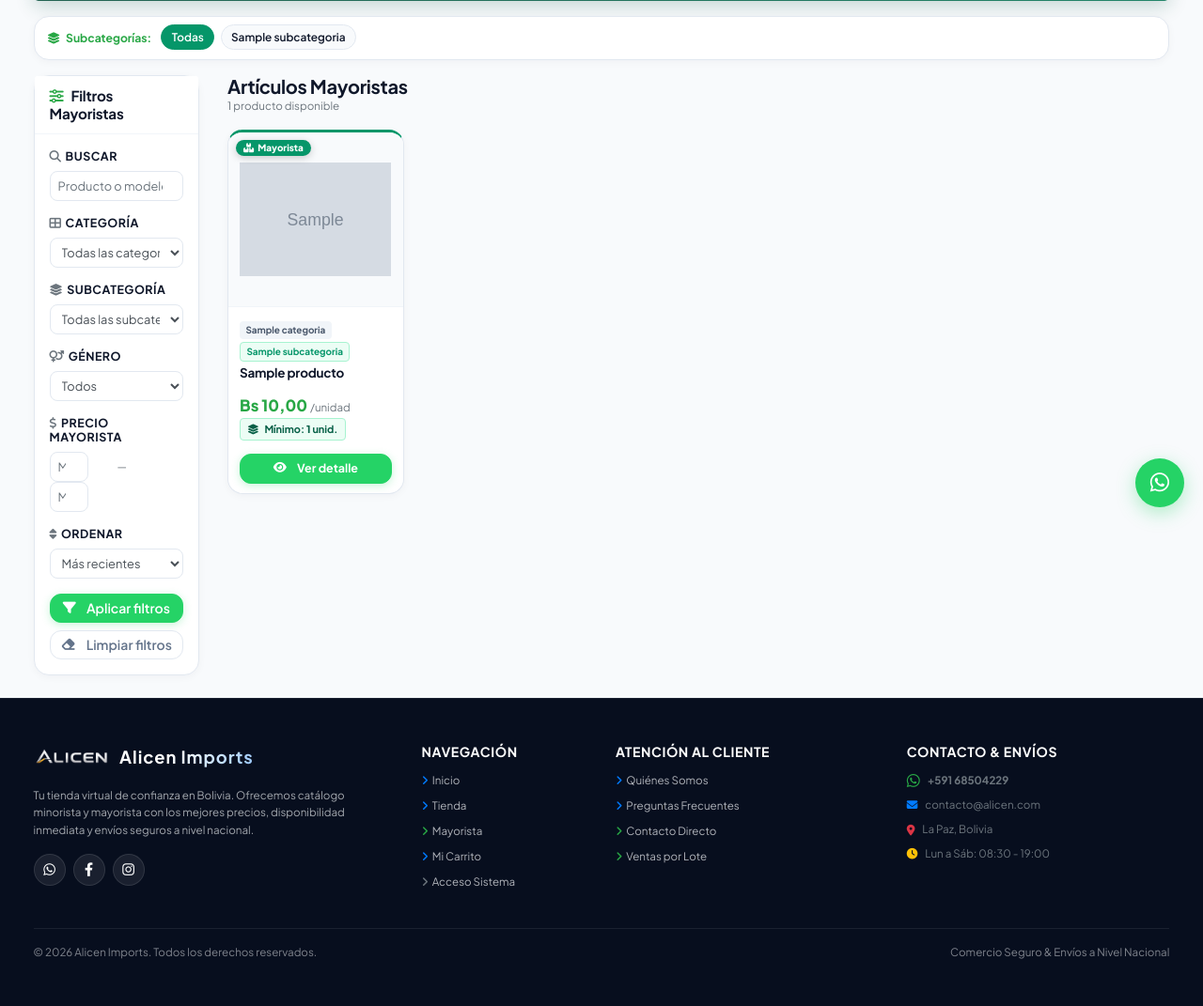
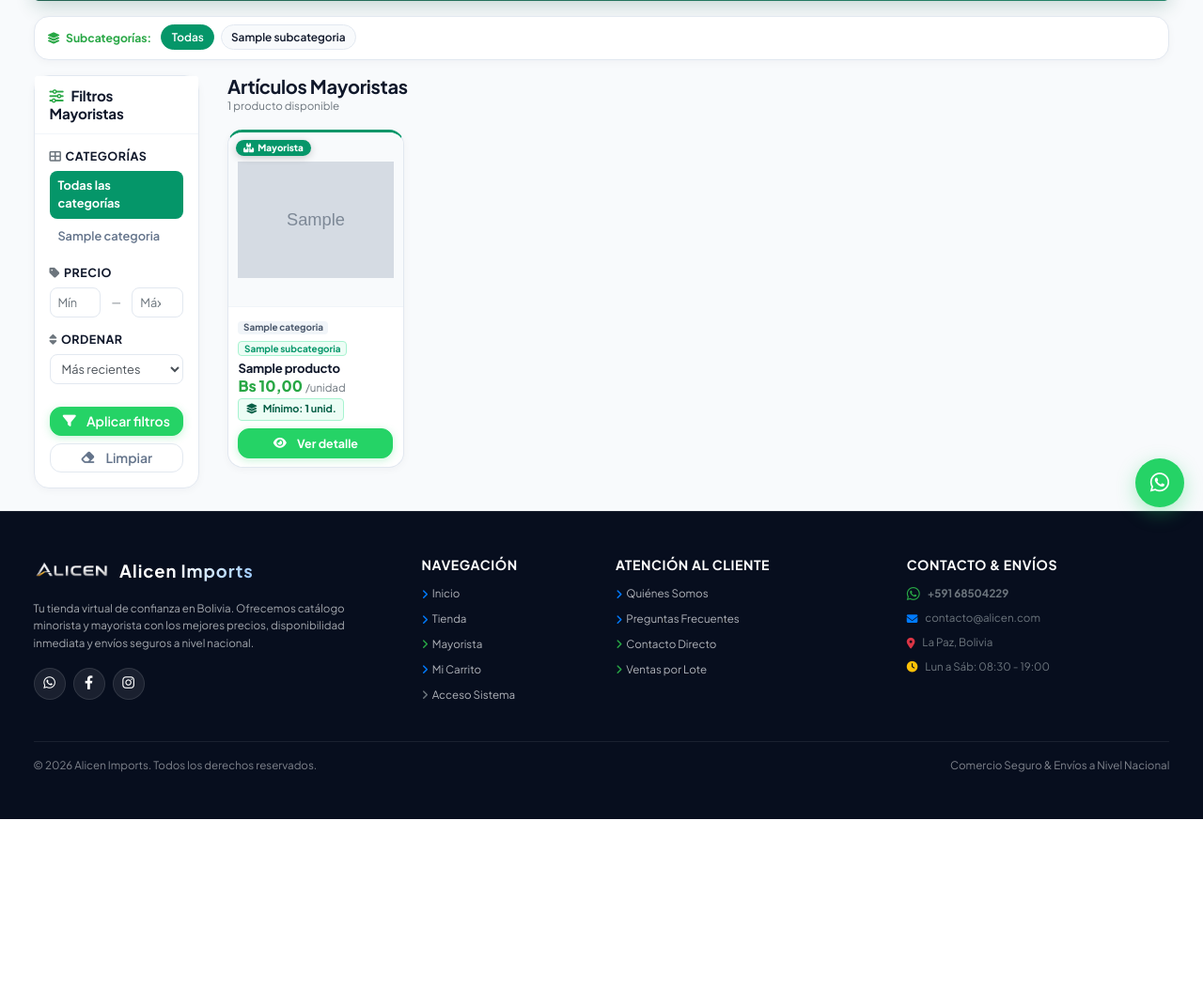
Before and after one commit to Guilder23/Sistema-Alisen, a Django app: page /tienda-mayorista/ in a window 1280 px wide. Shown: the part 236-1307 px from the top of the page at 94% size. After the commit the page ends 1108 px from the top, so only its background shows below. Run offline with Django 5.2, Linux system fonts and the light colour scheme; tables that the repository leaves empty hold one stand-in row (values such as "Sample post"); grey boxes marked "Sample" are stand-in pictures; parts of the project's set-up code (start-up, migrations or seed data) failed here and were passed over; some libraries are stand-ins or nearby versions.

Commit message:
Mejoras en la tienda virtual

```diff
--- a/apps/usuarios/views.py
+++ b/apps/usuarios/views.py
@@ -69,7 +69,6 @@ def tienda(request):
     buscar = request.GET.get('buscar', '').strip()
     categoria_id = request.GET.get('categoria', '').strip()
     subcategoria_id = request.GET.get('subcategoria', '').strip()
-    genero = request.GET.get('genero', '').strip()
     precio_min = request.GET.get('precio_min', '').strip()
     precio_max = request.GET.get('precio_max', '').strip()
     orden = request.GET.get('orden', '').strip()
@@ -88,9 +87,6 @@ def tienda(request):
 
     if subcategoria_id:
         productos = productos.filter(subcategoria_id=subcategoria_id)
-
-    if genero:
-        productos = productos.filter(genero=genero)
 
     subcategorias = Subcategoria.objects.filter(activo=True).select_related('categoria').order_by('categoria__nombre', 'nombre')
     if categoria_id:
@@ -125,8 +121,6 @@ def tienda(request):
         productos = productos.order_by('-fecha_creacion')
 
     categorias = Categoria.objects.filter(activo=True).order_by('nombre')
-    genero_choices = Producto.GENERO_CHOICES
-
     for p in productos:
         if p.en_oferta and p.precio_unidad_oferta and p.precio_unidad:
             p.ahorro = Decimal(p.precio_unidad) - Decimal(p.precio_unidad_oferta)
@@ -137,11 +131,9 @@ def tienda(request):
         'productos': productos,
         'categorias': categorias,
         'subcategorias': subcategorias,
-        'genero_choices': genero_choices,
         'buscar': buscar,
         'categoria': categoria_id,
         'subcategoria': subcategoria_id,
-        'genero': genero,
         'precio_min': precio_min,
         'precio_max': precio_max,
         'orden': orden,
@@ -160,7 +152,6 @@ def tienda_mayorista(request):
     buscar = request.GET.get('buscar', '').strip()
     categoria_id = request.GET.get('categoria', '').strip()
     subcategoria_id = request.GET.get('subcategoria', '').strip()
-    genero = request.GET.get('genero', '').strip()
     precio_min = request.GET.get('precio_min', '').strip()
     precio_max = request.GET.get('precio_max', '').strip()
     orden = request.GET.get('orden', '').strip()
@@ -182,9 +173,6 @@ def tienda_mayorista(request):
         productos = productos.filter(categoria_id=categoria_id)
     if subcategoria_id:
         productos = productos.filter(subcategoria_id=subcategoria_id)
-    if genero:
-        productos = productos.filter(genero=genero)
-
     subcategorias = Subcategoria.objects.filter(activo=True).select_related('categoria').order_by('categoria__nombre', 'nombre')
     if categoria_id:
         subcategorias = subcategorias.filter(categoria_id=categoria_id)
@@ -217,11 +205,9 @@ def tienda_mayorista(request):
         'productos': productos,
         'categorias': Categoria.objects.filter(activo=True).order_by('nombre'),
         'subcategorias': subcategorias,
-        'genero_choices': Producto.GENERO_CHOICES,
         'buscar': buscar,
         'categoria': categoria_id,
         'subcategoria': subcategoria_id,
-        'genero': genero,
         'precio_min': precio_min,
         'precio_max': precio_max,
         'orden': orden,
--- a/static/css/inicio/index.css
+++ b/static/css/inicio/index.css
@@ -300,7 +300,7 @@
     display: flex;
     align-items: center;
     justify-content: center;
-    padding: 0.5rem;
+    padding: 0.35rem;
 }
 
 .product-image-container img {
@@ -333,7 +333,7 @@
 }
 
 .product-card-body {
-    padding: 0.65rem 0.75rem;
+    padding: 0.5rem 0.65rem 0.55rem;
     display: flex;
     flex-direction: column;
     flex: 1;
@@ -342,7 +342,8 @@
 .badge-tag {
     font-size: 0.62rem;
     font-weight: 700;
-    padding: 0.12rem 0.4rem;
+    padding: 0.1rem 0.35rem;
+    line-height: 1.1;
     border-radius: var(--radio-xs);
     display: inline-block;
 }
@@ -358,15 +359,16 @@
 }
 
 .product-title {
-    font-size: 0.84rem;
+    font-size: 0.82rem;
     font-weight: 700;
-    line-height: 1.25;
-    margin-bottom: 0.35rem;
+    line-height: 1.15;
+    margin-bottom: 0.2rem;
     display: -webkit-box;
+    line-clamp: 2;
     -webkit-line-clamp: 2;
     -webkit-box-orient: vertical;
     overflow: hidden;
-    min-height: 2.1em;
+    min-height: 1.15em;
 }
 
 .product-title a {
@@ -379,7 +381,7 @@
 
 .product-pricing {
     margin-top: auto;
-    margin-bottom: 0.35rem;
+    margin-bottom: 0.2rem;
 }
 
 .price-old-wrap {
@@ -387,7 +389,7 @@
     align-items: center;
     gap: 0.35rem;
     line-height: 1;
-    margin-bottom: 0.15rem;
+    margin-bottom: 0.1rem;
 }
 
 .price-old {
@@ -406,7 +408,7 @@
 }
 
 .price-current {
-    font-size: 1.05rem;
+    font-size: 1rem;
     font-weight: 800;
     color: var(--color-texto);
     line-height: 1.1;
@@ -417,11 +419,12 @@
     display: flex;
     align-items: center;
     gap: 0.35rem;
+    padding-top: 0.35rem !important;
 }
 
 .btn-add-cart {
     width: 32px;
-    height: 32px;
+    height: 30px;
     padding: 0;
     border-radius: var(--radio-md);
     background: var(--color-primario-light);
@@ -442,7 +445,7 @@
 
 .btn-whatsapp-direct {
     flex: 1;
-    height: 32px;
+    height: 30px;
     padding: 0 0.5rem;
     border-radius: var(--radio-md);
     background: var(--color-whatsapp);
--- a/static/css/inicio/tienda.css
+++ b/static/css/inicio/tienda.css
@@ -186,6 +186,17 @@
     box-shadow: 0 0 0 3px rgba(37, 99, 235, 0.15);
 }
 
+/* Los rangos de precio necesitan aprovechar mejor el ancho del panel. */
+.tienda-filtros .filtro-seccion .row.gx-1 {
+    margin-right: -0.25rem;
+    margin-left: -0.25rem;
+}
+
+.tienda-filtros .filtro-seccion .row.gx-1 > [class*="col-"] {
+    padding-right: 0.25rem;
+    padding-left: 0.25rem;
+}
+
 /* --------------------------------------------------------------------------
    4. DRAWER MÓVIL DE FILTROS (<992px)
    -------------------------------------------------------------------------- */
--- a/templates/inicio/tienda_mayorista.html
+++ b/templates/inicio/tienda_mayorista.html
@@ -86,56 +86,31 @@
                         </div>
                         <div class="card-body p-3">
                             <form method="GET" id="formFiltrosMayorista">
-                                <!-- Búsqueda -->
-                                <div class="filtro-seccion mb-3">
-                                    <h6 class="filtro-title mb-2">
-                                        <i class="fas fa-search mr-1 text-muted"></i>Buscar
-                                    </h6>
-                                    <input type="search" class="form-control form-control-sm modern-input" name="buscar" value="{{ buscar }}" placeholder="Producto o modelo...">
-                                </div>
+                                <input type="hidden" name="buscar" value="{{ buscar }}">
 
                                 <!-- Categorías -->
                                 <div class="filtro-seccion mb-3">
                                     <h6 class="filtro-title mb-2">
-                                        <i class="fas fa-th-large mr-1 text-muted"></i>Categoría
+                                        <i class="fas fa-th-large mr-1 text-muted"></i>Categorías
                                     </h6>
-                                    <select class="form-control form-control-sm modern-select" name="categoria" id="filtroCategoriaMayorista" onchange="this.form.submit()">
-                                        <option value="">Todas las categorías</option>
+                                    <div class="categorias-filtro-list">
+                                        <a href="?{% for key,value in request.GET.items %}{% if key != 'categoria' %}{{ key }}={{ value }}&{% endif %}{% endfor %}"
+                                           class="categoria-filtro-item {% if not categoria %}active{% endif %}">
+                                            <span>Todas las categorías</span>
+                                        </a>
                                         {% for cat in categorias %}
-                                        <option value="{{ cat.id }}" {% if categoria == cat.id|stringformat:'s' %}selected{% endif %}>{{ cat.nombre }}</option>
+                                        <a href="?{% for key,value in request.GET.items %}{% if key != 'categoria' %}{{ key }}={{ value }}&{% endif %}{% endfor %}categoria={{ cat.id }}"
+                                           class="categoria-filtro-item {% if categoria == cat.id|stringformat:'s' %}active{% endif %}">
+                                            <span>{{ cat.nombre }}</span>
+                                        </a>
                                         {% endfor %}
-                                    </select>
+                                    </div>
                                 </div>
 
-                                <!-- Subcategorías -->
+                                <!-- Rango de Precio -->
                                 <div class="filtro-seccion mb-3">
                                     <h6 class="filtro-title mb-2">
-                                        <i class="fas fa-layer-group mr-1 text-muted"></i>Subcategoría
-                                    </h6>
-                                    <select class="form-control form-control-sm modern-select" name="subcategoria" id="filtroSubcategoriaMayorista" onchange="this.form.submit()">
-                                        <option value="">Todas las subcategorías</option>
-                                        {% for sub in subcategorias %}
-                                        <option value="{{ sub.id }}" data-categoria="{{ sub.categoria_id }}" {% if subcategoria == sub.id|stringformat:'s' %}selected{% endif %}>{{ sub.nombre }}</option>
-                                        {% endfor %}
-                                    </select>
-                                </div>
-
-                                <!-- Género -->
-                                <div class="filtro-seccion mb-3">
-                                    <h6 class="filtro-title mb-2">
-                                        <i class="fas fa-venus-mars mr-1 text-muted"></i>Género
-                                    </h6>
-                                    <select class="form-control form-control-sm modern-select" name="genero" onchange="this.form.submit()">
-                                        {% for key, label in genero_choices %}
-                                        <option value="{{ key }}" {% if genero == key %}selected{% endif %}>{{ label }}</option>
-                                        {% endfor %}
-                                    </select>
-                                </div>
-
-                                <!-- Precio Mayorista -->
-                                <div class="filtro-seccion mb-3">
-                                    <h6 class="filtro-title mb-2">
-                                        <i class="fas fa-dollar-sign mr-1 text-muted"></i>Precio Mayorista
+                                        <i class="fas fa-tag mr-1 text-muted"></i>Precio
                                     </h6>
                                     <div class="row gx-1 align-items-center">
                                         <div class="col-5">
@@ -148,7 +123,7 @@
                                     </div>
                                 </div>
 
-                                <!-- Orden -->
+                                <!-- Ordenar -->
                                 <div class="filtro-seccion mb-3">
                                     <h6 class="filtro-title mb-2">
                                         <i class="fas fa-sort mr-1 text-muted"></i>Ordenar
@@ -161,11 +136,11 @@
                                     </select>
                                 </div>
 
-                                <button type="submit" class="btn btn-success btn-block btn-sm">
+                                <button type="submit" class="btn btn-success btn-sm btn-block mt-2">
                                     <i class="fas fa-filter mr-1"></i>Aplicar filtros
                                 </button>
-                                <a href="{% url 'tienda_mayorista' %}" class="btn btn-outline-secondary btn-block btn-sm mt-2">
-                                    <i class="fas fa-eraser mr-1"></i>Limpiar filtros
+                                <a href="{% url 'tienda_mayorista' %}" class="btn btn-outline-secondary btn-sm btn-block">
+                                    <i class="fas fa-eraser mr-1"></i>Limpiar
                                 </a>
                             </form>
                         </div>
```
Also changed, not shown: templates/inicio/tienda.html (+1 -13 lines).
